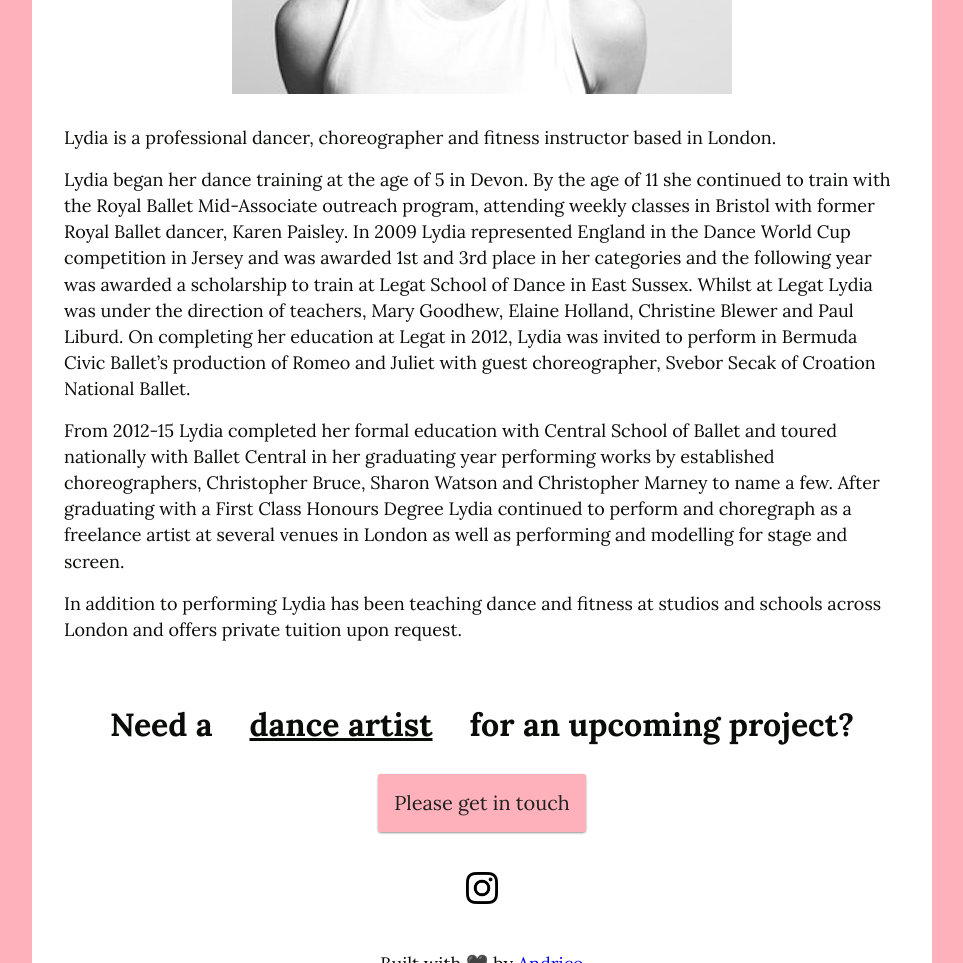
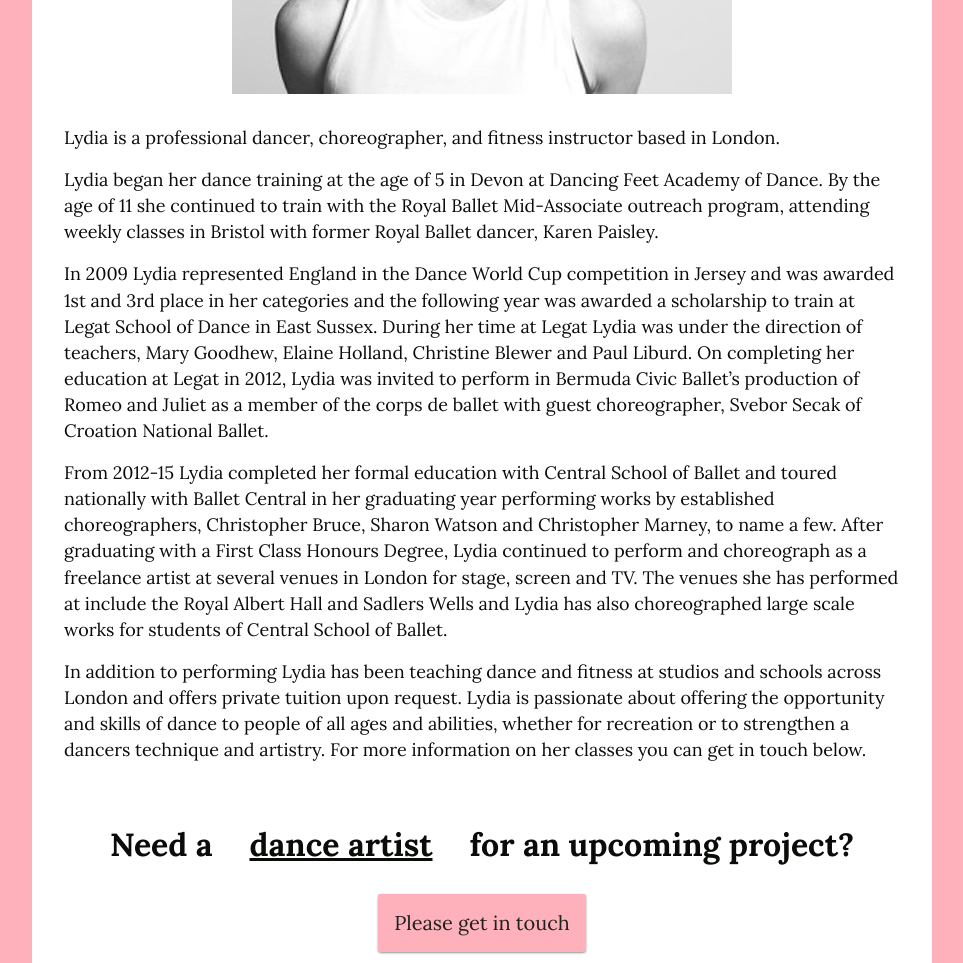
Before and after one commit to andrico1234/lydia-homepage, a Gatsby site: page /about in a window 1280 px wide. Shown: the part 620-1583 px from the top of the page, without its empty margins (158-1121 px from the left). Built offline with nearby package versions, Linux system fonts and the light colour scheme; Gatsby itself is replaced by a stand-in of ours.

Commit message:
update the bio and cleanup code base

```diff
--- a/src/components/Home/NavigationLinks.module.css
+++ b/src/components/Home/NavigationLinks.module.css
@@ -1,6 +1,5 @@
 .NavigationLinks {
   display: flex;
-  justify-content: space-between;
   margin: 0 auto;
   max-width: 500px;
   user-select: none;
--- a/src/components/Home/NavigationLinks.tsx
+++ b/src/components/Home/NavigationLinks.tsx
@@ -21,12 +21,15 @@ export function NavigationLinks(props: Props) {
       >
         {!isFadingOut && (
           <motion.div className={styles.NavigationLinks}>
-            {links.map(link => {
+            {links.map((link, i) => {
               return (
                 <motion.span
                   initial={{ opacity: 0 }}
                   animate={{ opacity: 1 }}
                   exit={{ opacity: 0 }}
+                  style={{
+                    flex: i === 1 ? 1 : 0,
+                  }}
                   transition={{ duration: 0.3 }}
                   onClick={() => onClickLink(link)}
                   key={link}
--- a/src/components/Modal.tsx
+++ b/src/components/Modal.tsx
@@ -12,9 +12,9 @@ interface Props {
 export function Modal(props: Props) {
   const { selectedImage, closeModal } = props
 
-  const html = document.querySelector("html")
+  useEffect(() => {
+    const html = document.querySelector("html")
 
-  useEffect(() => {
     selectedImage
       ? (html.style.overflow = "hidden")
       : (html.style.overflow = "visible")
--- a/src/components/Page/AboutMePicture.tsx
+++ b/src/components/Page/AboutMePicture.tsx
@@ -14,7 +14,6 @@ export function AboutMePicture(props: Props) {
         textAlign: "center",
         maxWidth: "500px",
         margin: "24px auto",
-        overflow: "hidden",
       }}
     >
       <motion.img style={{ margin: 0, width: "100%" }} src={imgSrc} />
--- a/src/data/bio.tsx
+++ b/src/data/bio.tsx
@@ -4,7 +4,7 @@ const bio = [
   {
     text: (
       <p>
-        Lydia is a professional dancer, choreographer and fitness instructor
+        Lydia is a professional dancer, choreographer, and fitness instructor
         based in London.
       </p>
     ),
@@ -13,18 +13,10 @@ const bio = [
   {
     text: (
       <p>
-        Lydia began her dance training at the age of 5 in Devon. By the age of
-        11 she continued to train with the Royal Ballet Mid-Associate outreach
-        program, attending weekly classes in Bristol with former Royal Ballet
-        dancer, Karen Paisley. In 2009 Lydia represented England in the Dance
-        World Cup competition in Jersey and was awarded 1st and 3rd place in her
-        categories and the following year was awarded a scholarship to train at
-        Legat School of Dance in East Sussex. Whilst at Legat Lydia was under
-        the direction of teachers, Mary Goodhew, Elaine Holland, Christine
-        Blewer and Paul Liburd. On completing her education at Legat in 2012,
-        Lydia was invited to perform in Bermuda Civic Ballet’s production of
-        Romeo and Juliet with guest choreographer, Svebor Secak of Croation
-        National Ballet.
+        Lydia began her dance training at the age of 5 in Devon at Dancing Feet
+        Academy of Dance. By the age of 11 she continued to train with the Royal
+        Ballet Mid-Associate outreach program, attending weekly classes in
+        Bristol with former Royal Ballet dancer, Karen Paisley.
       </p>
     ),
     id: "growing up",
@@ -32,13 +24,31 @@ const bio = [
   {
     text: (
       <p>
+        In 2009 Lydia represented England in the Dance World Cup competition in
+        Jersey and was awarded 1st and 3rd place in her categories and the
+        following year was awarded a scholarship to train at Legat School of
+        Dance in East Sussex. During her time at Legat Lydia was under the
+        direction of teachers, Mary Goodhew, Elaine Holland, Christine Blewer
+        and Paul Liburd. On completing her education at Legat in 2012, Lydia was
+        invited to perform in Bermuda Civic Ballet’s production of Romeo and
+        Juliet as a member of the corps de ballet with guest choreographer,
+        Svebor Secak of Croation National Ballet.
+      </p>
+    ),
+    id: "growing up 2",
+  },
+  {
+    text: (
+      <p>
         From 2012-15 Lydia completed her formal education with Central School of
         Ballet and toured nationally with Ballet Central in her graduating year
         performing works by established choreographers, Christopher Bruce,
-        Sharon Watson and Christopher Marney to name a few. After graduating
-        with a First Class Honours Degree Lydia continued to perform and
-        choregraph as a freelance artist at several venues in London as well as
-        performing and modelling for stage and screen.
+        Sharon Watson and Christopher Marney, to name a few. After graduating
+        with a First Class Honours Degree, Lydia continued to perform and
+        choreograph as a freelance artist at several venues in London for stage,
+        screen and TV. The venues she has performed at include the Royal Albert
+        Hall and Sadlers Wells and Lydia has also choreographed large scale
+        works for students of Central School of Ballet.
       </p>
     ),
     id: "education",
@@ -48,7 +58,10 @@ const bio = [
       <p>
         In addition to performing Lydia has been teaching dance and fitness at
         studios and schools across London and offers private tuition upon
-        request.
+        request. Lydia is passionate about offering the opportunity and skills
+        of dance to people of all ages and abilities, whether for recreation or
+        to strengthen a dancers technique and artistry. For more information on
+        her classes you can get in touch below.
       </p>
     ),
     id: "contact",
```
Also changed, not shown: src/components/BalletExperience.tsx (deleted, +0 -40 lines), src/components/ContemporaryExperience.tsx (deleted, +0 -19 lines), src/components/Strapline.tsx (deleted, +0 -9 lines), src/components/image.js (deleted, +0 -32 lines).
